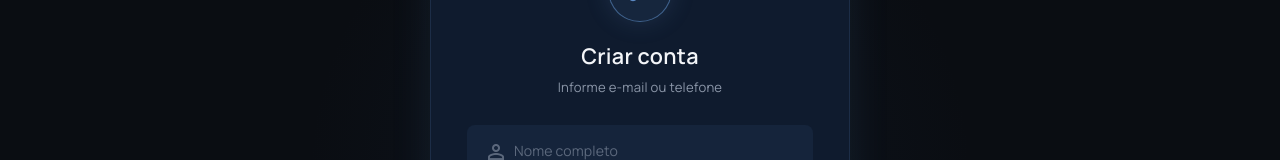
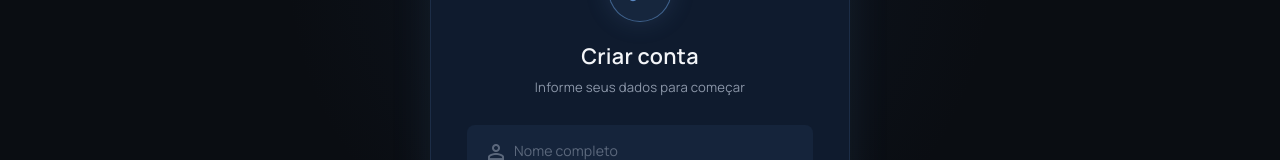
Before and after one commit to ElixandreFilho/SystemBarbearia, a Vue app in the folder frontend/: page /cadastro in a window 1280 px wide. Shown: the part 226-386 px from the top of the page. Built offline with nearby package versions, Linux system fonts and the light colour scheme; no server answers.

Commit message:
feat(frontend): modernizar telas de autenticacao

```diff
--- a/frontend/src/styles/main.css
+++ b/frontend/src/styles/main.css
@@ -245,6 +245,29 @@ body:has(.auth-page) .global-app-bar {
   animation: auth-error-enter 220ms ease-out both;
 }
 
+.auth-secondary-page {
+  background:
+    radial-gradient(circle at 50% 15%, rgba(var(--color-navy-rgb), 0.2), transparent 38%),
+    var(--color-ink);
+}
+
+.auth-secondary-page .auth-card {
+  animation: auth-card-enter var(--motion-entry) both;
+}
+
+.auth-secondary-page .auth-card .v-btn {
+  min-height: 48px;
+  border-radius: var(--radius-md) !important;
+  background: var(--color-steel-blue) !important;
+  color: var(--color-paper) !important;
+  font-weight: 600;
+  text-transform: none;
+}
+
+.auth-secondary-page .auth-card .v-btn:hover {
+  background: var(--color-steel-blue-hover) !important;
+}
+
 .dashboard-content {
   min-height: calc(100vh - 64px);
   background: var(--color-paper);
--- a/frontend/src/views/ForgotPasswordView.vue
+++ b/frontend/src/views/ForgotPasswordView.vue
@@ -29,7 +29,7 @@ async function submit() {
 </script>
 
 <template>
-  <main class="auth-page">
+  <main class="auth-page auth-secondary-page">
     <v-card class="auth-card" elevation="0">
       <v-card-item>
         <div class="auth-brand-icon"><v-icon icon="mdi-lock-reset" aria-hidden="true" /></div>
--- a/frontend/src/views/LoginView.vue
+++ b/frontend/src/views/LoginView.vue
@@ -28,7 +28,7 @@ async function submit() {
 </script>
 
 <template>
-  <main class="auth-page login-page">
+  <main class="auth-page login-page auth-primary-page">
     <v-card class="login-card" elevation="8">
       <div class="login-brand">
         <div class="login-est"></div>
--- a/frontend/src/views/RegisterView.vue
+++ b/frontend/src/views/RegisterView.vue
@@ -36,14 +36,14 @@ async function submit() {
 </script>
 
 <template>
-  <main class="auth-page">
+  <main class="auth-page auth-secondary-page">
     <v-card class="auth-card">
         <v-card-item>
           <div class="auth-brand-icon" aria-hidden="true">
             <v-icon icon="mdi-content-cut" />
           </div>
           <v-card-title>Criar conta</v-card-title>
-          <v-card-subtitle>Informe e-mail ou telefone</v-card-subtitle>
+          <v-card-subtitle>Informe seus dados para começar</v-card-subtitle>
         </v-card-item>
         <v-card-text>
           <v-alert v-if="errorMessage" type="error" variant="tonal">{{ errorMessage }}</v-alert>
--- a/frontend/src/views/ResetPasswordView.vue
+++ b/frontend/src/views/ResetPasswordView.vue
@@ -38,7 +38,7 @@ async function submit() {
 </script>
 
 <template>
-  <main class="auth-page">
+  <main class="auth-page auth-secondary-page">
     <v-card class="auth-card" elevation="0">
       <v-card-item>
         <div class="auth-brand-icon"><v-icon icon="mdi-lock-check-outline" aria-hidden="true" /></div>
```
